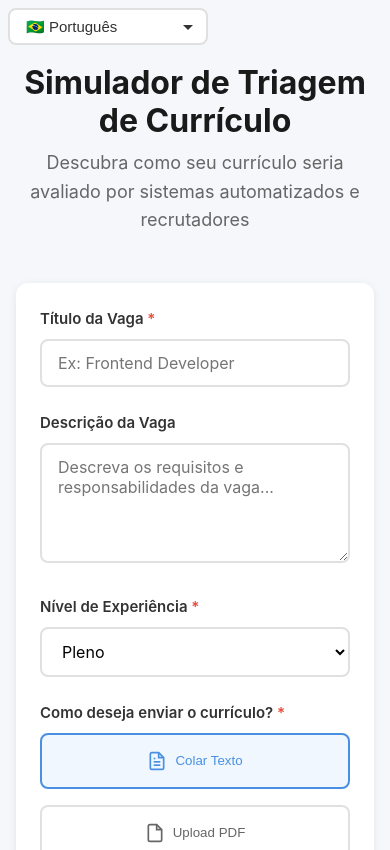
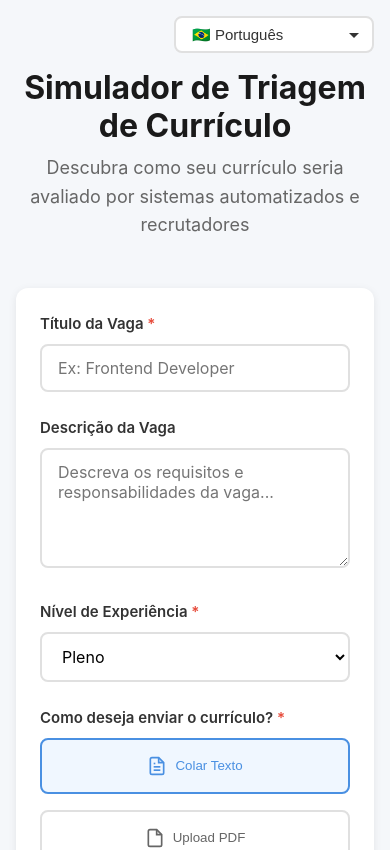
Before and after one commit to Nicolas-Emanuel7/ai-recruiter-simulator, an Angular app in the folder frontend/: page / in a window 390 px wide. Shown: the top 850 px of the page. Built offline with nearby package versions, Linux system fonts and the light colour scheme.

Commit message:
fix: fix language selector position on mobile version

```diff
--- a/frontend/src/app/components/simulate/simulate.component.scss
+++ b/frontend/src/app/components/simulate/simulate.component.scss
@@ -708,19 +708,20 @@
 @media (max-width: 768px) {
   .simulate-container {
     padding: 1rem;
-    padding-top: 4rem;
   }
 
   .language-selector {
-    top: 0.5rem;
-    right: 0.5rem;
-    left: 0.5rem;
-    position: fixed;
+    position: relative;
+    top: auto;
+    right: auto;
+    left: auto;
+    margin-bottom: 1rem;
+    display: flex;
+    justify-content: flex-end;
 
     .language-dropdown {
       width: 100%;
       max-width: 200px;
-      margin-left: auto;
     }
   }
 
```
